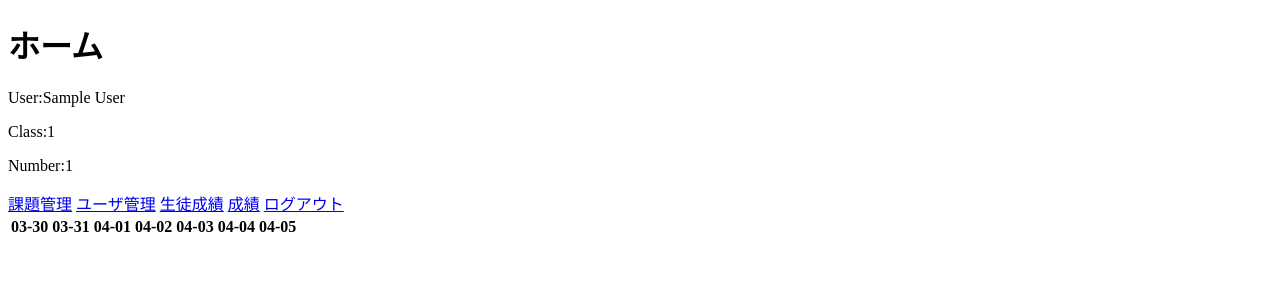
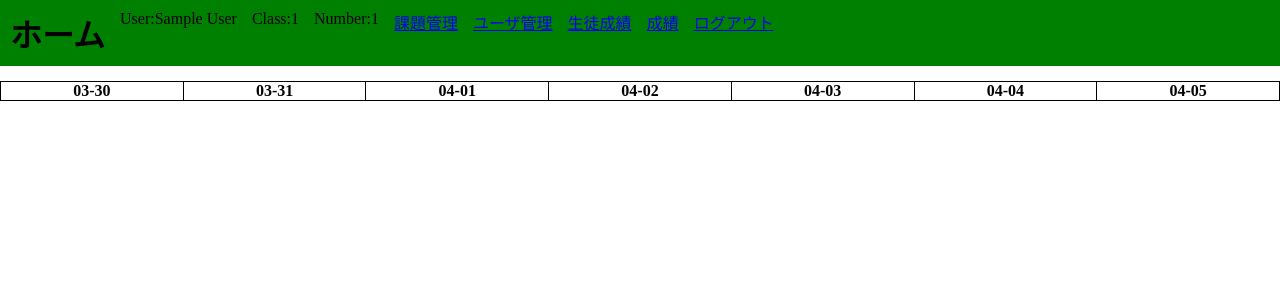
Before and after one commit to HKen12340/manalog, a PHP site: page / in a window 1280 px wide. Shown: the top 300 px of the page. Run offline with PHP 8.4, Linux system fonts and the light colour scheme; the visitor is signed in with stand-in values (Sample User, id 1); data that the repository does not hold is empty.

Commit message:
CSS適応

```diff
--- a/index.view.php
+++ b/index.view.php
@@ -4,22 +4,27 @@
   <meta charset="UTF-8">
   <meta http-equiv="X-UA-Compatible" content="IE=edge">
   <meta name="viewport" content="width=device-width, initial-scale=1.0">
+  <link rel="stylesheet" href="style.css">
   <title>Document</title>
 </head>
 <?php date_default_timezone_set('Asia/Tokyo');  ?>
 <body>
+  <header>
     <h1>ホーム</h1>
-  <p>User:<?php print $_SESSION['name']; ?></p>
-  <p>Class:<?php print $_SESSION['class']; ?></p>
-  <p>Number:<?php print $_SESSION['number']; ?></p>
-  <?php if(h($_SESSION['authority']) == 'T'):  ?>
-      <a href="task_Mgmt/task_list.php">課題管理</a>
-      <a href="user_Mgmt/user_list.php">ユーザ管理</a>
-      <a href="content/test_history/student_history.php">生徒成績</a>
-  <?php endif; ?>
-  <a href="content/test_history/history.php">成績</a>
-  <a href="logout.php">ログアウト</a>
-    <table>
+
+      <p>User:<?php print $_SESSION['name']; ?></p>
+      <p>Class:<?php print $_SESSION['class']; ?></p>
+      <p>Number:<?php print $_SESSION['number']; ?></p>
+      <?php if(h($_SESSION['authority']) == 'T'):  ?>
+          <p><a href="task_Mgmt/task_list.php">課題管理</a></p>
+          <p><a href="user_Mgmt/user_list.php">ユーザ管理</a></p>
+          <p><a href="content/test_history/student_history.php">生徒成績</a></p>
+      <?php endif; ?>
+      <p><a href="content/test_history/history.php">成績</a></p>
+      <p><a href="logout.php">ログアウト</a></p>
+
+  </header>
+    <table class="test_table">
       <tr>
         <?php for($i=0;$i<7;$i++): ?>
           <th><?php echo date("m-d",strtotime('+'.$i.' day')); ?></th>
--- /dev/null
+++ b/style.css
@@ -0,0 +1,27 @@
+*{
+  margin: 0px;
+  padding: 0px;
+}
+header{
+  display: flex;
+  background-color: green;
+  padding: 10px 0 10px 10px;
+}
+
+header p{
+  margin-left: 15px;
+}
+
+.test_table{
+  margin-top: 15px;
+  width: 100%;
+  border-collapse: collapse;
+}
+.test_table th,td{
+  width: calc(100% / 7);
+  border: 1px solid black;
+}
+
+.test_table td{
+  height: 100px;
+}
```
